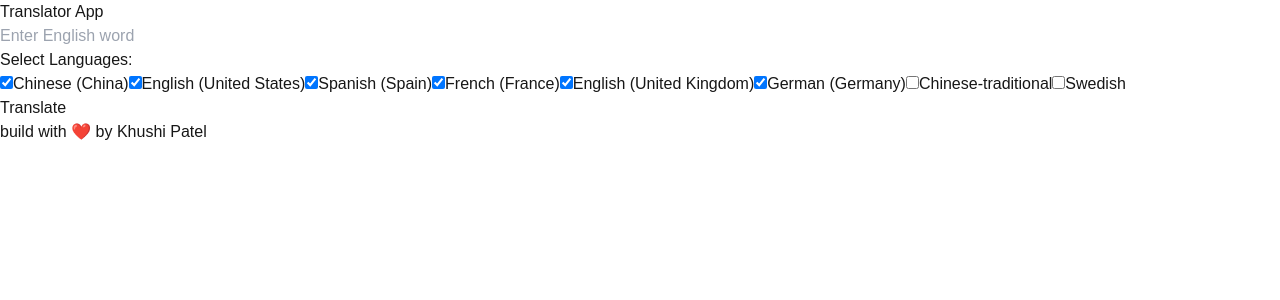
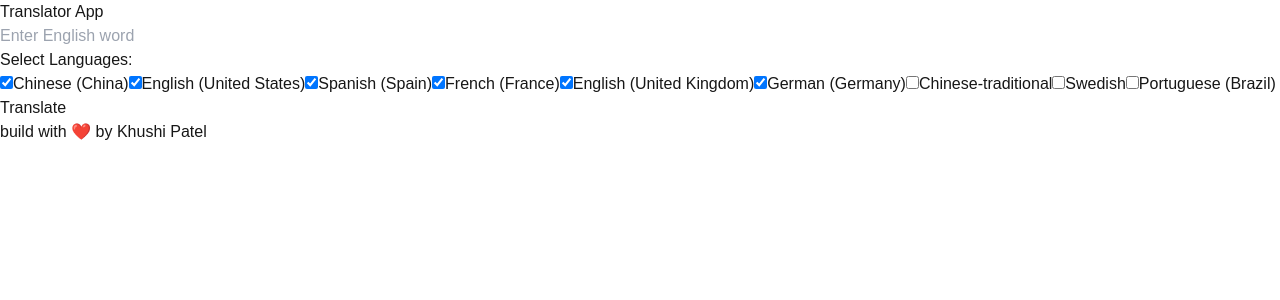
Before and after one commit to khushi2706/word-translator, a Next.js app: page / in a window 1280 px wide. Shown: the top 300 px of the page. Built offline with nearby package versions, Linux system fonts and the light colour scheme.

Commit message:
added Brazil portuguese

```diff
--- a/app/api/translate/route.js
+++ b/app/api/translate/route.js
@@ -16,6 +16,7 @@ export async function POST(req) {
         'German (Germany)': 'de-DE',
         'Chinese-traditional': 'zh-TW',
         'Swedish': 'sv-SE',
+        'Portuguese (Brazil)': 'pt-BR',
     };
 
     // Default languages if none selected
--- a/app/page.js
+++ b/app/page.js
@@ -18,7 +18,8 @@ export default function Translator() {
     'English (United Kingdom)',
     'German (Germany)',
     'Chinese-traditional',
-    'Swedish'
+    'Swedish',
+    'Portuguese (Brazil)'
   ];
 
   // Default selected languages
@@ -62,6 +63,7 @@ export default function Translator() {
             'German (Germany)': 'de-DE',
             'Chinese-traditional': 'zh-TW',
             'Swedish': 'sv-SE',
+            'Portuguese (Brazil)': 'pt-BR',
           };
           const code = codeMap[lang];
           if (code) {
```
